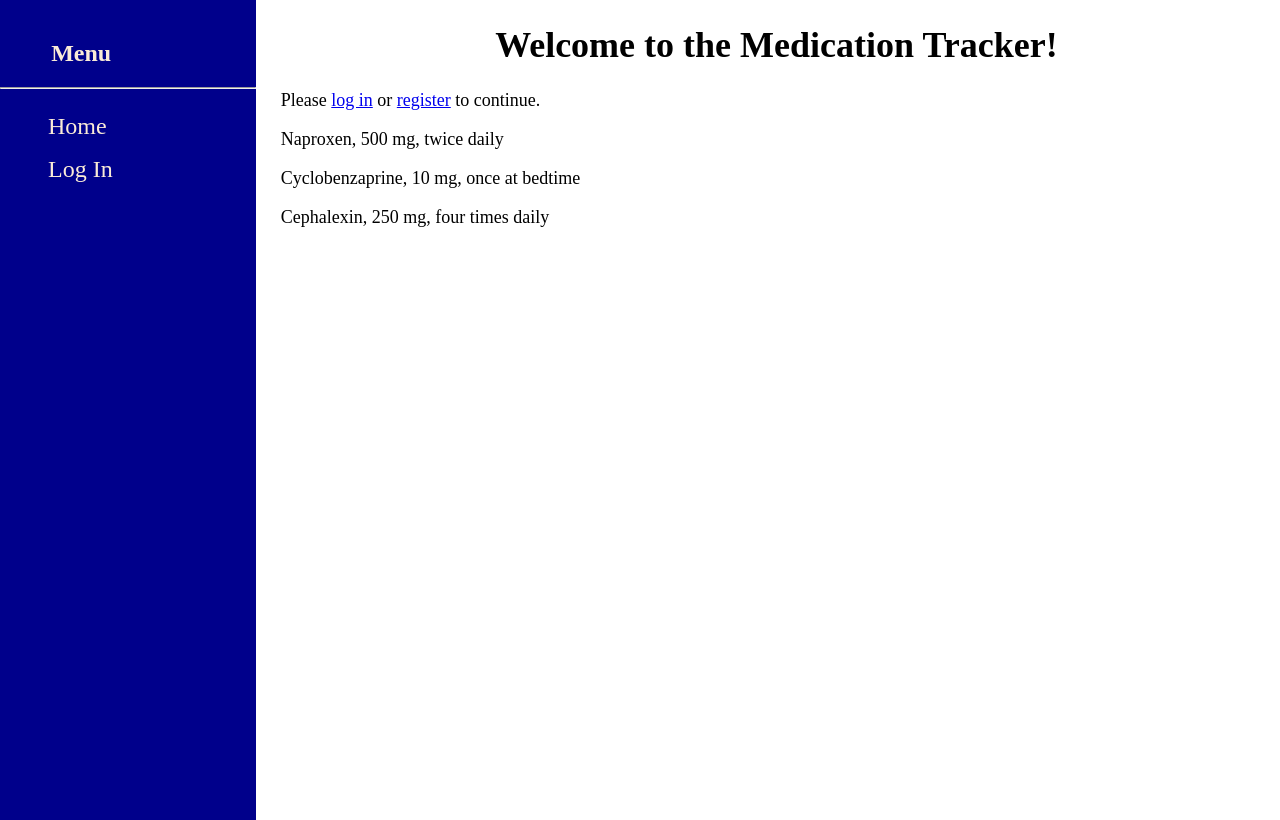
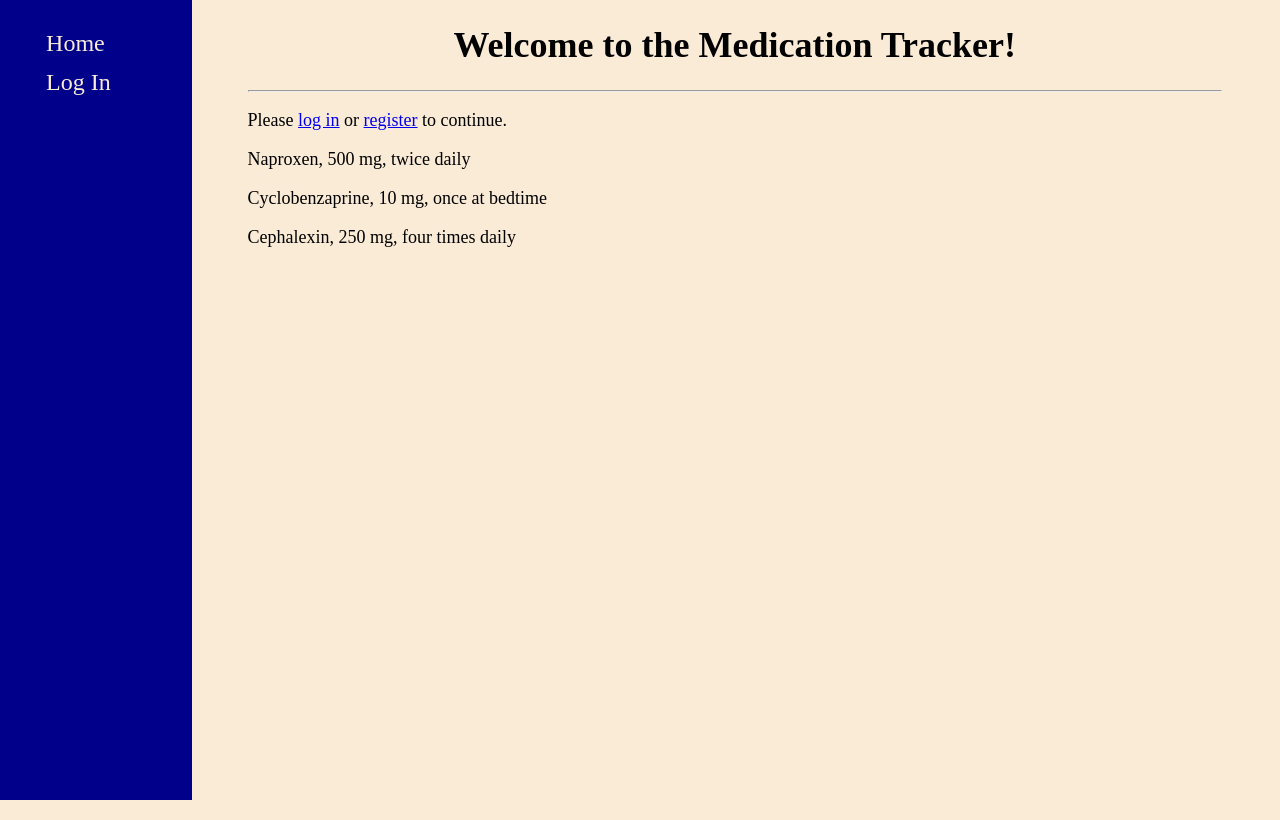
Before and after one commit to elneely/medication-tracker, a Flask app: page / in a window 1280 px wide. Run offline with Flask 3, Linux system fonts and the light colour scheme.

Commit message:
More fun with CSS

```diff
--- a/app/static/style.css
+++ b/app/static/style.css
@@ -1,26 +1,31 @@
+
+body {
+    background-color: antiquewhite;
+}
 nav {
     margin: 0;
     padding: 0;
-    width: 20%;
+    width: 15%;
     height: 100%;
     position: absolute;
     left: 0;
-    top:0;
-    padding-top: 20px;
+    top: 0;
+
     background-color: darkblue;
     color:antiquewhite;
 }
 nav h1 {
-    padding-left: 20%;
+    padding-left: 15%;
     font-size: 24px;
 }
 nav ul {
     list-style-type: none;
+    padding-top: 4%;
 }
 nav a {
     display: block;
     color:antiquewhite;
-    padding: 8px;
+    padding: 4%;
     font-size: 24px;
     text-decoration: none;
 }
@@ -30,10 +35,21 @@ nav a:hover {
 }
 
 .body-text h1 {
+
     text-align: center;
+
 }
 .body-text {
-    margin-left: 20%;
+    margin-left: 15%;
     font-size: 18px;
-    padding-left: 20px;
+    padding-left: 50px;
+    padding-right: 50px;
+
+
 }
+
+.body-text hr {
+    margin-top: 2%;
+    padding: 0;
+
+}
--- a/app/templates/base.html
+++ b/app/templates/base.html
@@ -12,8 +12,7 @@
     </head>
     <body>
         <nav>
-            <h1>Menu</h1>
-            <hr>
+
             <ul>
                 <li><a href="{{ url_for('main.index') }}">Home</a></li>
                 {% if current_user.is_anonymous %}
--- a/app/templates/index.html
+++ b/app/templates/index.html
@@ -3,10 +3,11 @@
 {% block content %}
     {% if current_user.is_anonymous %}
     <h1 class="header">Welcome to the Medication Tracker!</h1>
-
+    <hr>
     <p>Please <a href="{{ url_for('auth.login') }}">log in</a> or <a href="{{ url_for('auth.register') }}">register</a> to continue.
     {% else %}
     <h1 class="header">Hello, {{ current_user.display_name }}!</h1>
+    <hr>
     {% endif %}
 
     <div class="notifications">
```
